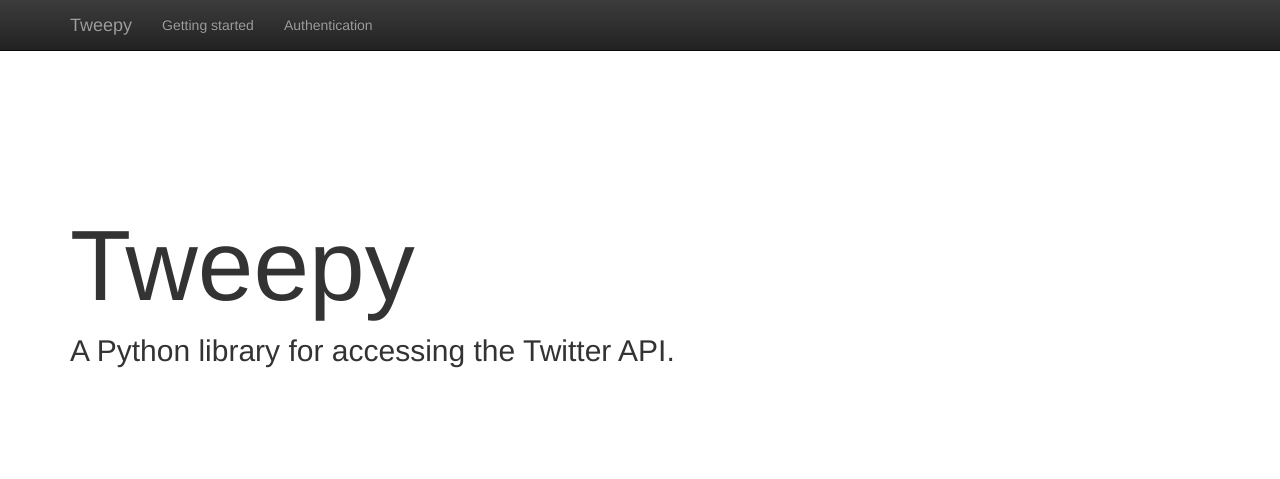
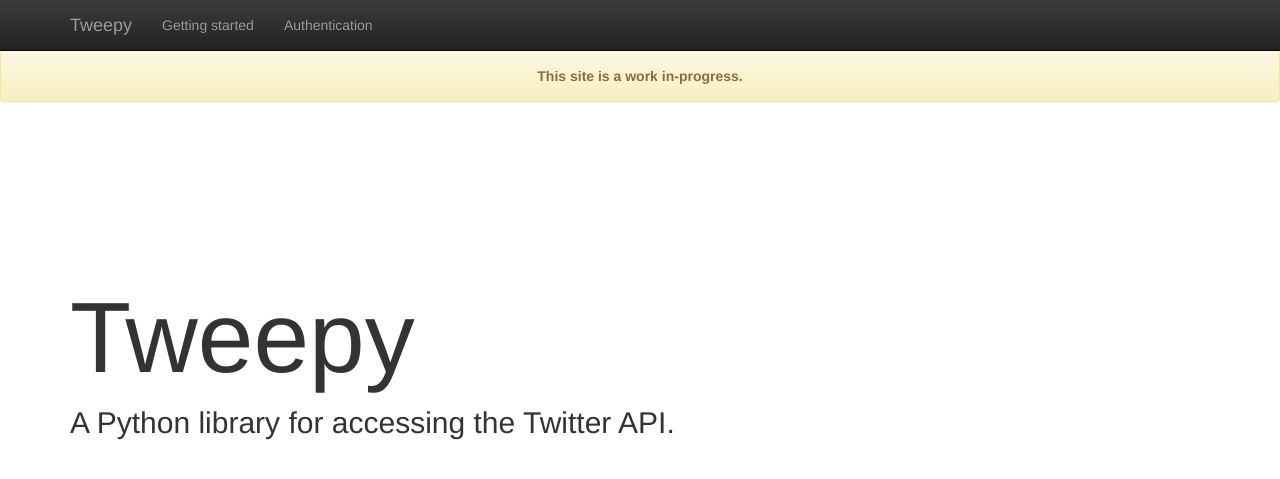
Before and after one commit to tweepy/tweepy.github.com, a Jekyll site: the page built from index.html, in a window 1280 px wide. Shown: the top 479 px of the page. Built offline with Jekyll 4.4.1, drawn with Linux system fonts in a browser that asks for light colours; nearby versions of some CDN libraries; Markdown is read by kramdown in place of the engine named in the settings.

Commit message:
Add WIP warning.

```diff
--- a/index.html
+++ b/index.html
@@ -2,6 +2,8 @@
 layout: default
 title: Tweepy
 ---
+
+<div class="alert alert-warning text-center"><strong>This site is a work in-progress.</strong></div>
 
 <main class="tp-main">
   <div class="container">
```
